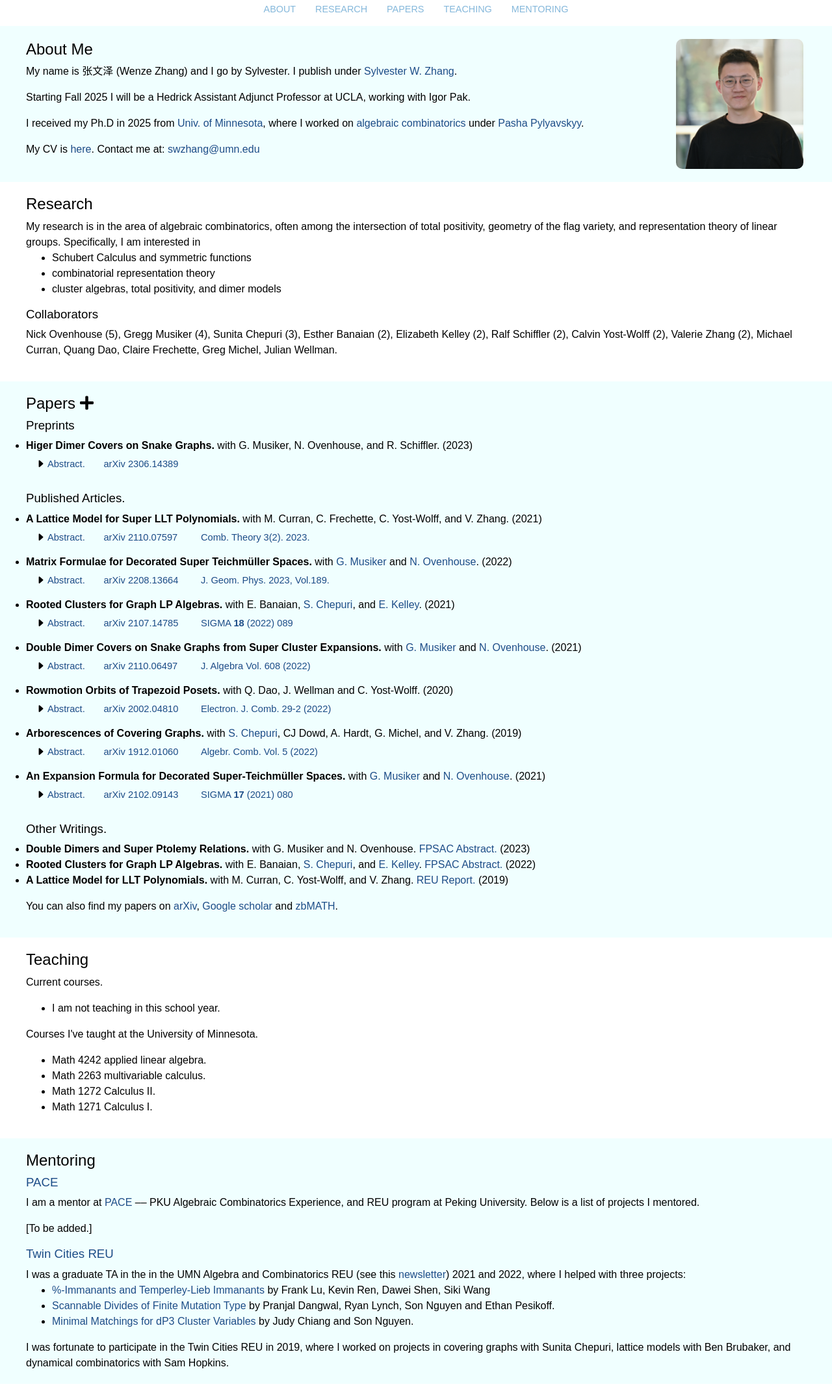
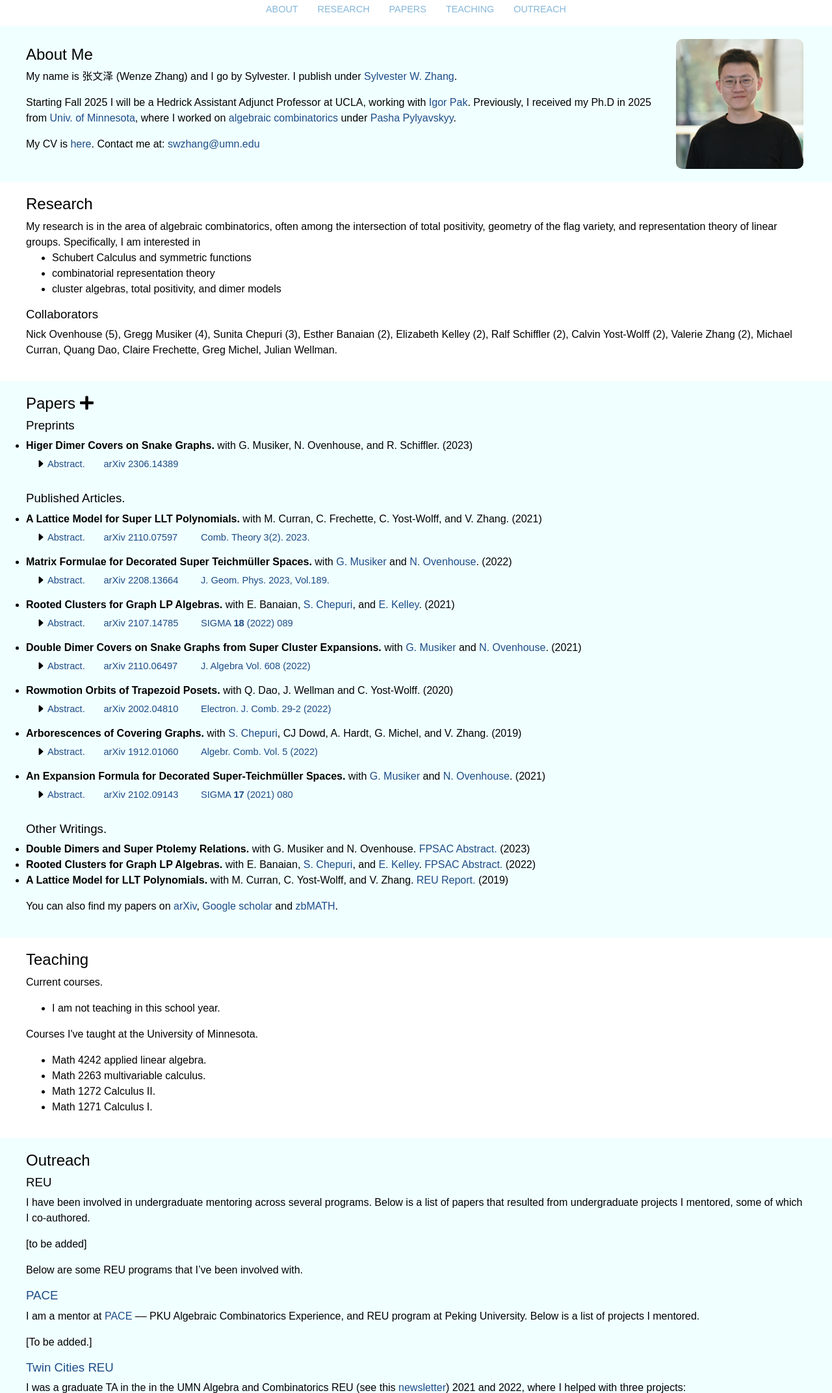
Before and after one commit to zhangsylvester/Homepage, a plain HTML site: page index.html in a window 1280 px wide. Shown: the part 520-2664 px from the top of the page at 65% size. Drawn offline with nearby package versions, Linux system fonts and the light colour scheme; some packages are replaced by stand-ins of ours; some icons are missing; a web font is replaced by a local one.

Commit message:
lots of updates

```diff
--- a/index.html
+++ b/index.html
@@ -410,7 +410,7 @@ ul.papers li.hide{
     <a href="#research">Research</a>
     <a href="#papers">Papers</a>
     <a href="#teaching">Teaching</a>
-    <a href="#mentoring">Mentoring</a>
+    <a href="#mentoring">Outreach</a>
   </nav>
 
 
@@ -426,9 +426,8 @@ ul.papers li.hide{
           My name is 张文泽 (Wenze Zhang) and I go by Sylvester. I publish under <a href="https://mathscinet.ams.org/mathscinet/MRAuthorID/1459948">Sylvester W. Zhang</a>.
         </p>
         <p>
-          Starting Fall 2025 I will be a Hedrick Assistant Adjunct Professor at UCLA, working with Igor Pak.</p>
-<p>
-          I received my Ph.D in 2025 from <a href="https://twin-cities.umn.edu/" target="blank">Univ. of Minnesota</a>,  where I worked on <a href="https://www-users.cse.umn.edu/~reiner/combinatorics_group.html">algebraic combinatorics</a> under <a target="_blank" href="https://sites.google.com/site/pylyavskyy/">Pasha Pylyavskyy</a>. <!--Previously, I received my bachelor's degrees in 2020, also from U of Minnesota.-->
+          Starting Fall 2025 I will be a Hedrick Assistant Adjunct Professor at UCLA, working with <a href="https://www.math.ucla.edu/~pak/">Igor Pak</a>.
+          Previously, I received my Ph.D in 2025 from <a href="https://twin-cities.umn.edu/" target="blank">Univ. of Minnesota</a>,  where I worked on <a href="https://www-users.cse.umn.edu/~reiner/combinatorics_group.html">algebraic combinatorics</a> under <a target="_blank" href="https://sites.google.com/site/pylyavskyy/">Pasha Pylyavskyy</a>. <!--Previously, I received my bachelor's degrees in 2020, also from U of Minnesota.-->
         </p>
         <p>
            My CV is <a href="files/cv/CV.pdf">here</a>. Contact me at: <a id="email" class="email" style="cursor: pointer; color: var(--color1);"></a>
@@ -685,7 +684,11 @@ ul.papers li.hide{
 
     </section>
     <section id="mentoring">
-      <h1>Mentoring</h1>
+      <h1>Outreach</h1>
+      <h2>REU</h2>
+      <p>I have been involved in undergraduate mentoring across several programs. Below is a list of papers that resulted from undergraduate projects I mentored, some of which I co-authored.</p>
+      <p>[to be added]</p>
+      <p>Below are some REU programs that I’ve been involved with.</p>
       <h2><a href="http://faculty.bicmr.pku.edu.cn/~gaoyibo/reu.html">PACE</a></h2>
       <p>
         I am a mentor at <a href="http://faculty.bicmr.pku.edu.cn/~gaoyibo/reu.html">PACE</a> &ndash;&ndash; PKU Algebraic Combinatorics Experience, and REU program at Peking University. Below is a list of projects I mentored.
@@ -704,8 +707,11 @@ ul.papers li.hide{
           <li><a href="https://arxiv.org/abs/2409.05803">Minimal Matchings for dP3 Cluster Variables</a> by Judy Chiang and Son Nguyen.</li>
       </ul>
 
-      I was fortunate to participate in the Twin Cities REU in 2019, where I worked on projects in covering graphs with Sunita Chepuri, lattice models with Ben Brubaker, and dynamical combinatorics with Sam Hopkins.
+      <p>I was fortunate to participate in the Twin Cities REU in 2019, where I worked on projects in covering graphs with Sunita Chepuri, lattice models with Ben Brubaker, and dynamical combinatorics with Sam Hopkins.</p>
+      <h2>Organizing</h2>
+      <p>I've co-organized MRWAC (Minnesota Research Workshop in Algebraic Combiantorics), a summer research workshop aimed to foster collboration among the grad students, faculty, postdoc, and (generalized) alumni of the UMN algebra and combinatorics group. See the <a href="https://sites.google.com/umn.edu/mrwac/home">webpage</a> of the workshop.</p>
     </section>
+
     <section id="misc">
       <h1>Miscelleny</h1>
 
```
